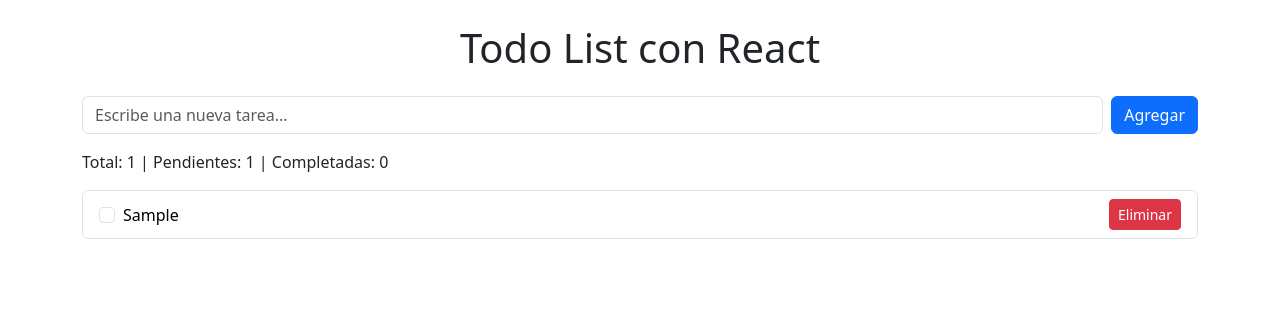
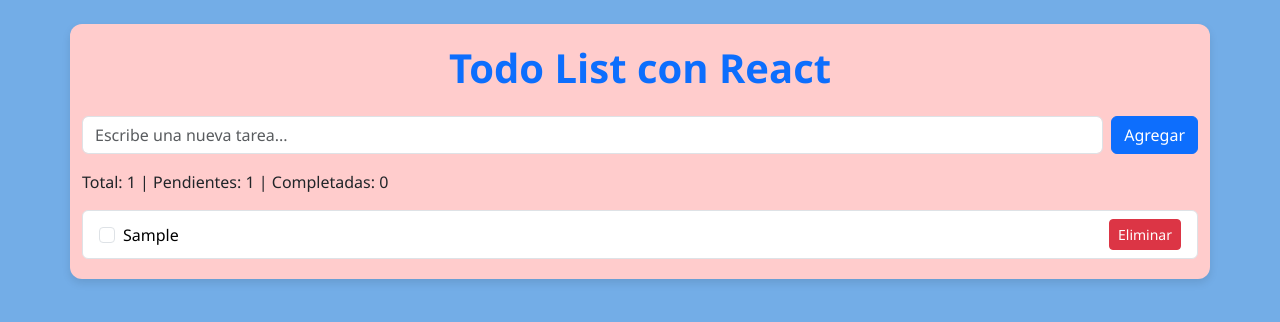
Before and after one commit to Mahecha77/Todo-gestor-de-tareas, a React (Vite) app in the folder gestor-tareas/: page / in a window 1280 px wide. Both pictures are taken after typing "Sample" into the empty fields and a click on the button "Agregar". Shown: the top 322 px of the page. Built offline with nearby package versions, Linux system fonts and the light colour scheme.

Commit message:
mejoras visuales y refinamiento final

```diff
--- a/gestor-tareas/src/App.css
+++ b/gestor-tareas/src/App.css
@@ -0,0 +1,23 @@
+.container {
+  max-width: 600px;
+  background: rgb(255, 204, 204);
+  padding: 20px;
+  border-radius: 12px;
+  box-shadow: 0 4px 8px rgba(0, 0, 0, 0.1);
+}
+
+.list-group-item {
+  transition: all 0.2s ease;
+}
+
+.list-group-item:hover {
+  background-color: #cbcaff;
+}
+
+button.btn-danger {
+  transition: transform 0.2s ease;
+}
+
+button.btn-danger:hover {
+  transform: scale(1.05);
+}
--- a/gestor-tareas/src/index.css
+++ b/gestor-tareas/src/index.css
@@ -0,0 +1,11 @@
+body {
+  background-color: #73ade7;
+  font-family: 'Segoe UI', Tahoma, Geneva, Verdana, sans-serif;
+  margin: 0;
+  padding: 0;
+}
+
+h1 {
+  font-weight: bold;
+  color: #0d6efd;
+}
```
